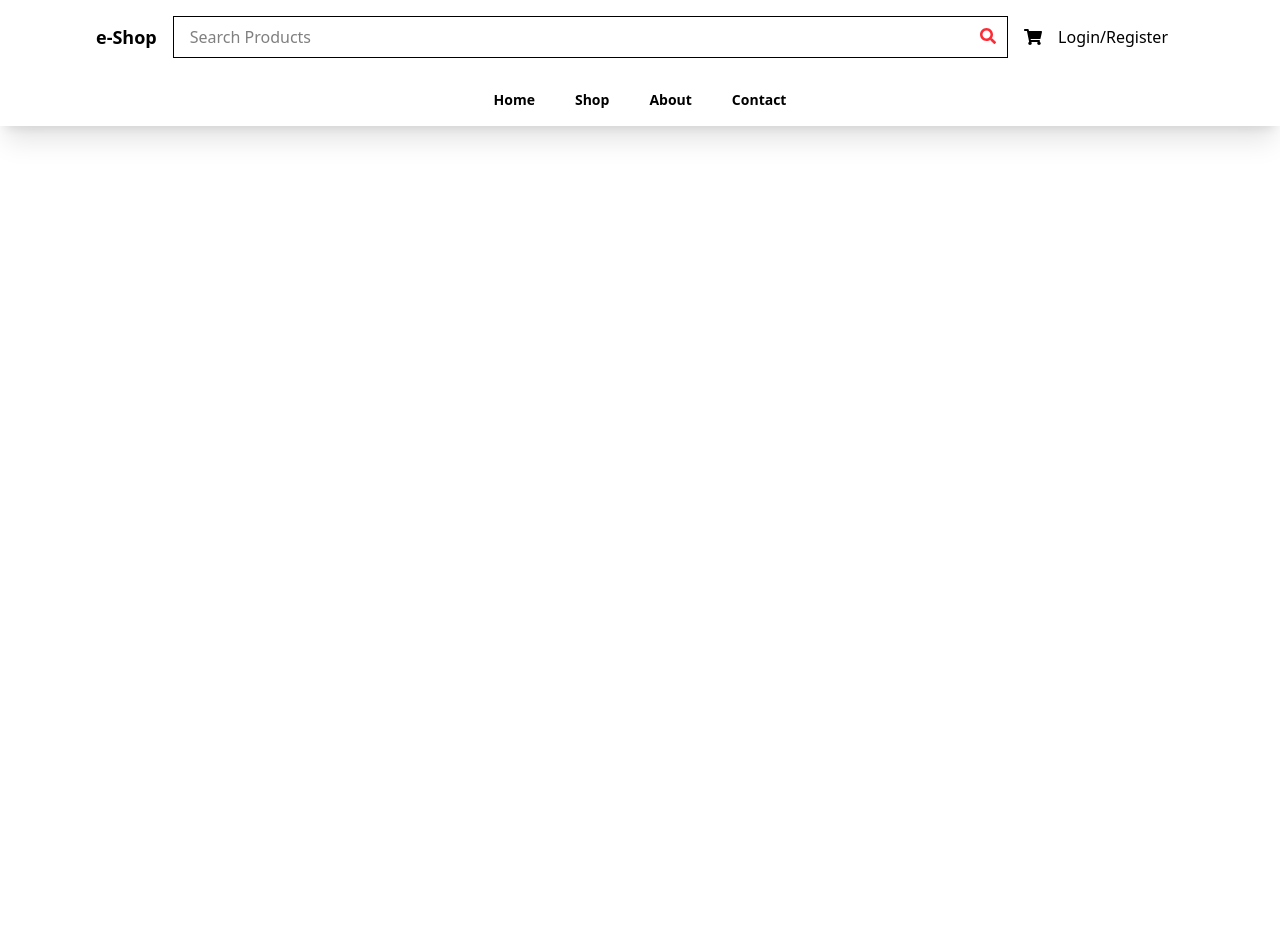
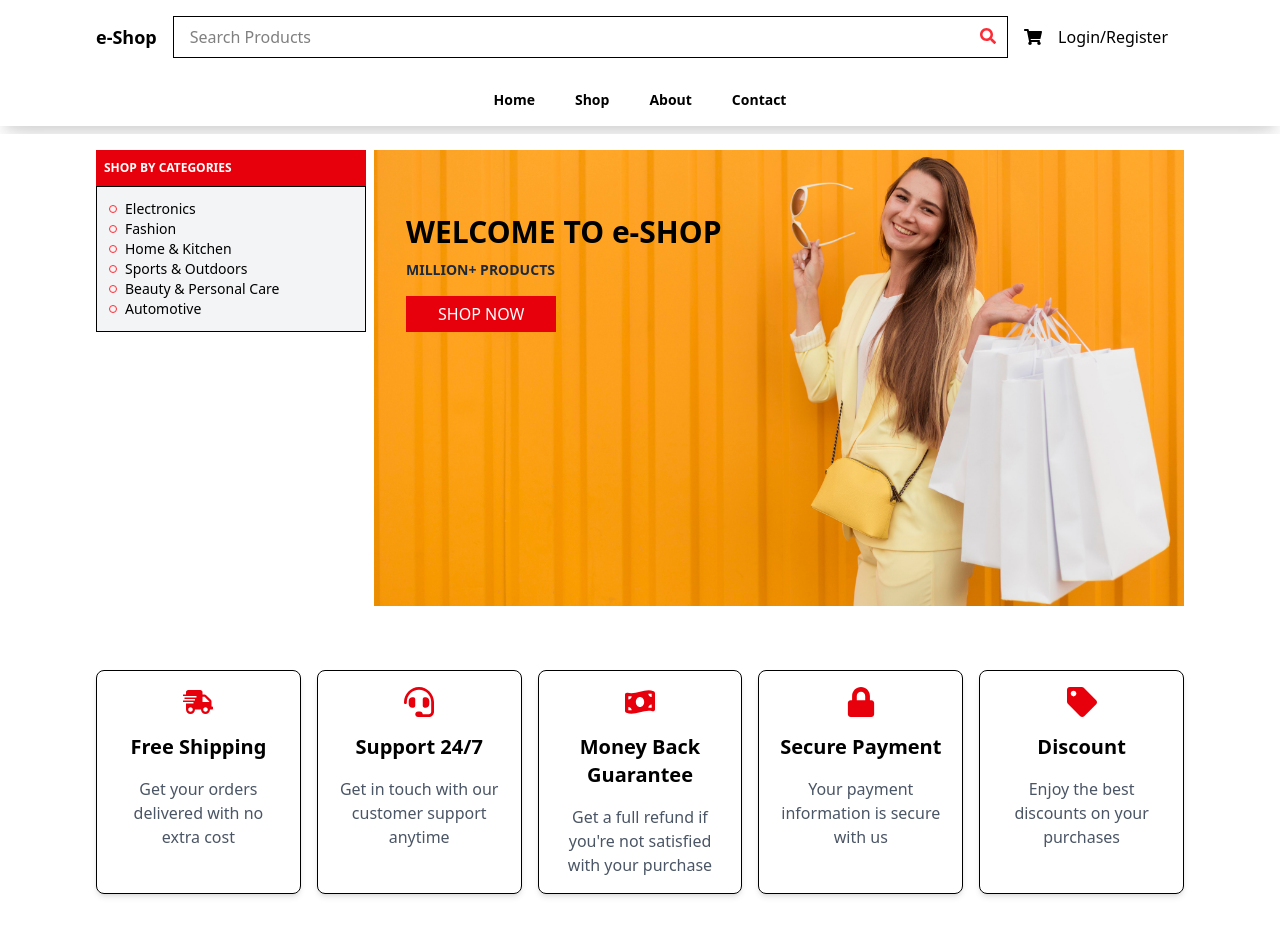
Before and after one commit to Uzair171/e-shop, a React (Vite) app: page / in a window 1280 px wide. Before the commit the page ends 800 px from the top, so only its background shows below. Built offline with nearby package versions, Linux system fonts and the light colour scheme.

Commit message:
hero section and some other information

```diff
--- /dev/null
+++ b/src/assets/infoData.jsx
@@ -0,0 +1,30 @@
+import { FaHeadset, FaLock, FaShippingFast, FaTag } from "react-icons/fa";
+import { FaMoneyBillWave } from "react-icons/fa6";
+
+export const infoItems = [
+  {
+    icon: <FaShippingFast className="text-3xl text-red-600" />,
+    title: "Free Shipping",
+    description: "Get your orders delivered with no extra cost",
+  },
+  {
+    icon: <FaHeadset className="text-3xl text-red-600" />,
+    title: "Support 24/7",
+    description: "Get in touch with our customer support anytime",
+  },
+  {
+    icon: <FaMoneyBillWave className="text-3xl text-red-600" />,
+    title: "Money Back Guarantee",
+    description: "Get a full refund if you're not satisfied with your purchase",
+  },
+  {
+    icon: <FaLock className="text-3xl text-red-600" />,
+    title: "Secure Payment",
+    description: "Your payment information is secure with us",
+  },
+  {
+    icon: <FaTag className="text-3xl text-red-600" />,
+    title: "Discount",
+    description: "Enjoy the best discounts on your purchases",
+  },
+];
--- /dev/null
+++ b/src/assets/mockData.js
@@ -0,0 +1,8 @@
+export const Categories = [
+  "Electronics",
+  "Fashion",
+  "Home & Kitchen",
+  "Sports & Outdoors",
+  "Beauty & Personal Care",
+  "Automotive",
+];
--- /dev/null
+++ b/src/components/InfoSection.jsx
@@ -0,0 +1,22 @@
+import { infoItems } from "../assets/infoData.jsx";
+
+export default function InfoSection() {
+  return (
+    <div className="bg-white pb-8 pt-12">
+      <div className="container mx-auto grid grid-cols-1 md:grid-cols-2 lg:grid-cols-5 gap-4">
+        {infoItems.map((infoCard, index) => {
+          return (
+            <div
+              key={index}
+              className="flex flex-col text-center p-4 items-center border rounded-lg shadow-md transform transition-transform duration-300 hover:scale-105 cursor-pointer"
+            >
+              {infoCard.icon}
+              <h3 className="mt-4 text-xl font-semibold "> {infoCard.title}</h3>
+              <p className="mt-4 text-gray-600">{infoCard.description}</p>
+            </div>
+          );
+        })}
+      </div>
+    </div>
+  );
+}
--- a/src/pages/Home.jsx
+++ b/src/pages/Home.jsx
@@ -1,5 +1,51 @@
-import React from "react";
+import { Categories } from "../assets/mockData";
+import heroSection from "../assets/images/hero-section.jpg";
+import InfoSection from "../components/InfoSection";
 
 export default function Home() {
-  return <div></div>;
+  return (
+    <div className="bg-white mt-2 px-4 md:px-16 lg:px-24">
+      <div className="container mx-auto py-4 flex flex-col md:flex-row space-x-2">
+        <div className="w-full md:w-3/12">
+          <div className="bg-red-600 text-white text-xs font-bold px-2 py-2.5">
+            SHOP BY CATEGORIES
+          </div>
+          <ul className="spave-y-4 bg-gray-100 p-3 border">
+            {Categories.map((category, index) => {
+              return (
+                <li
+                  key={index}
+                  className="flex items-center text-sm font-medium "
+                >
+                  <div className="w-2 h-2 border border-red-500 rounded-full mr-2"></div>
+                  {category}
+                </li>
+              );
+            })}
+          </ul>
+        </div>
+        <div className="w-full md:w-9/12 mt-8 md:mt-0  relative">
+          <img
+            src={heroSection}
+            alt="Shopping lady"
+            className="h-full w-full"
+          />
+          <div className="absolute top-16 left-8 ">
+            <h2 className="text-sm md:text-xl lg:text-2xl xl:text-3xl font-bold">
+              WELCOME TO e-SHOP
+            </h2>
+            <p className="text-sm mt-2.5 font-bold text-gray-800">
+              MILLION+ PRODUCTS
+            </p>
+            <button className="bg-red-600 px-8 py-1.5 text-white mt-4 hover:bg-red-700 transform transition-transform duration-300 hover:scale-105 cursor-pointer">
+              SHOP NOW
+            </button>
+          </div>
+        </div>
+      </div>
+      <div>
+        <InfoSection />
+      </div>
+    </div>
+  );
 }
```
Also changed, not shown: src/assets/images/hero-section.jpg (added).
